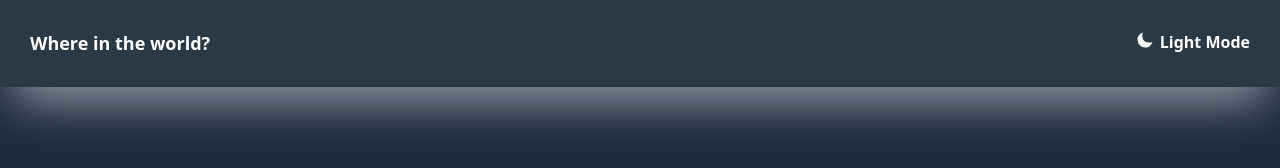
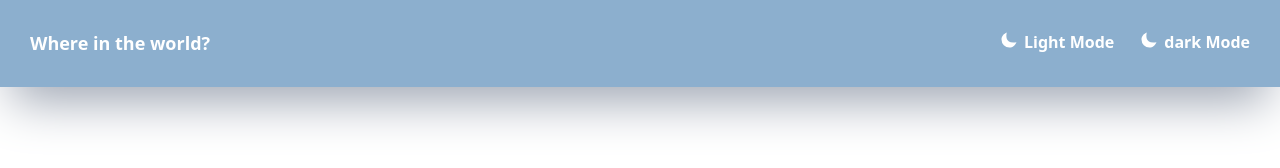
Before and after one commit to hidarabadi/countre, a website: page index.html in a window 1280 px wide. Drawn offline with Linux system fonts and the light colour scheme; no server answers.

Commit message:
version2

```diff
--- a/index.html
+++ b/index.html
@@ -1,5 +1,5 @@
 <!DOCTYPE html>
-<html lang="en">
+<html lang="en" >
 
 <head>
     <meta charset="UTF-8">
@@ -8,16 +8,28 @@
     <link rel="stylesheet" href="output.css">
 </head>
 
-<body class="flex flex-col h-screen bg-gray-800">
-    <header class="bg-[#2B3945] flex justify-between p-[30px] text-white shadow-2xl shadow-gray-400">
+<body class="flex flex-col h-screen bg-[#fff] dark:bg-gray-800 dark:text-white ">
+    <header
+        class="dark:bg-[#2B3945] bg-[#8cafce] flex justify-between p-[30px] text-white shadow-2xl shadow-gray-400 gap-[20px]">
         <p class="font-bold text-[18px]">Where in the world?</p>
-        <button class="cursor-pointer border-none flex gap-[5px] text-[16px] font-bold"><svg width="800px" height="800px" viewBox="0 0 24 24" xmlns="http://www.w3.org/2000/svg" fill="#fff">
-                <path fill="" stroke="" stroke-linecap="round" stroke-linejoin="round" stroke-width="2"
-                    d="M9.353 3C5.849 4.408 3 7.463 3 11.47A9.53 9.53 0 0 0 12.53 21c4.007 0 7.062-2.849 8.47-6.353C8.17 17.065 8.14 8.14 9.353 3z" />
-            </svg> Light Mode</button>
+        <div class="flex gap-[25px]">
+
+            <button id="Light" class="cursor-pointer border-none flex gap-[5px] text-[16px] font-bold"><svg
+                    width="800px" height="800px" viewBox="0 0 24 24" xmlns="http://www.w3.org/2000/svg" fill="#fff">
+                    <path fill="" stroke="" stroke-linecap="round" stroke-linejoin="round" stroke-width="2"
+                        d="M9.353 3C5.849 4.408 3 7.463 3 11.47A9.53 9.53 0 0 0 12.53 21c4.007 0 7.062-2.849 8.47-6.353C8.17 17.065 8.14 8.14 9.353 3z" />
+                </svg> Light Mode</button>
+            <button id="dark" class="cursor-pointer border-none flex gap-[5px] text-[16px] font-bold"><svg width="800px"
+                    height="800px" viewBox="0 0 24 24" xmlns="http://www.w3.org/2000/svg" fill="#fff">
+                    <path fill="" stroke="" stroke-linecap="round" stroke-linejoin="round" stroke-width="2"
+                        d="M9.353 3C5.849 4.408 3 7.463 3 11.47A9.53 9.53 0 0 0 12.53 21c4.007 0 7.062-2.849 8.47-6.353C8.17 17.065 8.14 8.14 9.353 3z" />
+                </svg> dark Mode</button>
+        </div>
+
     </header>
     <main class="">
-        <ul id="countri" class="flex gap-[40px] flex-wrap text-white p-[30px] justify-center items-center"></ul>
+        <ul id="countri"
+            class="flex gap-[40px] flex-wrap dark:text-white text-black p-[30px] justify-center items-center"></ul>
     </main>
     <script src="main.js"></script>
 </body>
--- a/input.css
+++ b/input.css
@@ -1,25 +1,34 @@
 @import "tailwindcss";
 
-svg{
+@custom-variant dark (&:where(.dark, .dark *));
+
+svg {
     width: 20px;
     height: 20px;
 }
 
-button{
+button {
     transition: all 0.3s linear;
 
 }
 
-button:hover{
+
+
+
+
+button:hover {
     font-size: 20px;
     transform: rotate(360deg);
 
 }
-li{
+
+li {
     cursor: pointer;
 }
 
-img{
+img {
     width: 250px;
     height: 150px;
+    border-radius: 4px;
+
 }
--- a/main.js
+++ b/main.js
@@ -1,4 +1,6 @@
 const countri = document.getElementById("countri");
+const Light = document.getElementById("Light");
+const dark = document.getElementById("dark");
 
 fetch("https://restcountries.com/v3.1/all?fields=name,capital,flags,population,region,cca3"
 ).then((res) => {
@@ -19,4 +21,12 @@ fetch("https://restcountries.com/v3.1/all?fields=name,capital,flags,population,r
 
     })
 
+});
+dark.addEventListener("click", () =>{
+document.documentElement.classList.add("dark")
+
 })
+Light.addEventListener("click", () =>{
+document.documentElement.classList.remove("dark")
+
+})
```
Also changed, not shown: output.css. Lines whose indentation alone changed are shown as unchanged.
